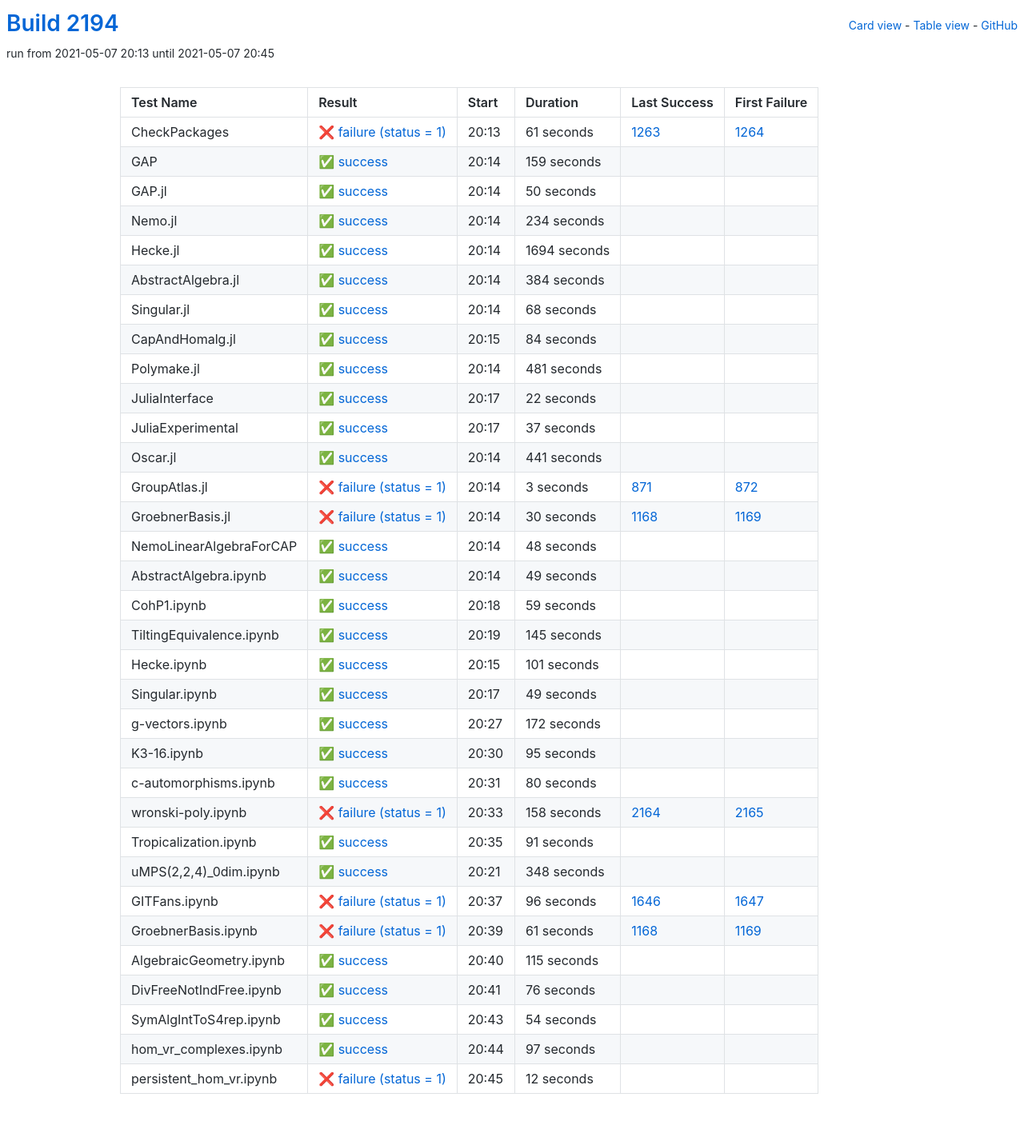
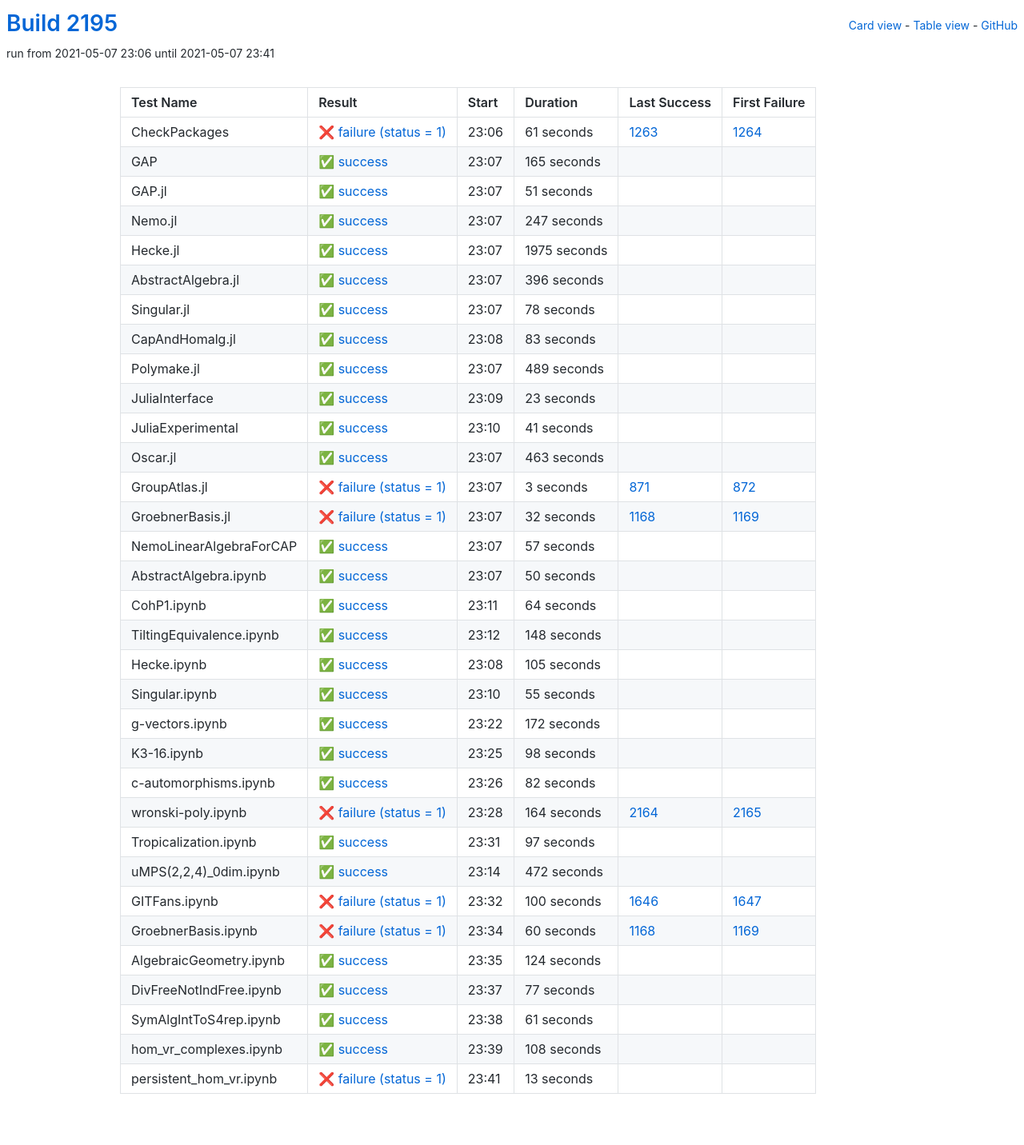
Before and after one commit to oscar-system/oscar-ci-status-stable, a Jekyll site: the page built from table.html, in a window 1280 px wide. Shown: the whole page at 80% size. Built offline with Jekyll 4.4.1, drawn with Linux system fonts in a browser that asks for light colours.

Commit message:
Build #2195

```diff
--- a/_data/ci.yml
+++ b/_data/ci.yml
@@ -1,6 +1,6 @@
 ---
-build: 2194
-build_url: https://oscarci.mathematik.uni-kl.de/job/oscar-stable/2194/
+build: 2195
+build_url: https://oscarci.mathematik.uni-kl.de/job/oscar-stable/2195/
 job: oscar-stable
 organization: oscar-system
 repo: oscar-ci-status-stable
@@ -8,8 +8,8 @@ repourl: https://github.com/oscar-system/oscar-ci-status-stable
 tests:
 - name: CheckPackages
   id: checkpackages
-  log: https://oscarci.mathematik.uni-kl.de/job/oscar-stable/2194/artifact/logs/build-2194/CheckPackages.log
-  start: 2021-05-07 20:13
+  log: https://oscarci.mathematik.uni-kl.de/job/oscar-stable/2195/artifact/logs/build-2195/CheckPackages.log
+  start: 2021-05-07 23:06
   success: false
   exitcode: 1
   status: failure
@@ -20,140 +20,140 @@ tests:
   first_failure_url: https://oscarci.mathematik.uni-kl.de/job/oscar-stable/1264/
 - name: GAP
   id: gap
-  log: https://oscarci.mathematik.uni-kl.de/job/oscar-stable/2194/artifact/logs/build-2194/GAP.log
-  start: 2021-05-07 20:14
+  log: https://oscarci.mathematik.uni-kl.de/job/oscar-stable/2195/artifact/logs/build-2195/GAP.log
+  start: 2021-05-07 23:07
   success: true
   exitcode: 0
   status: success
-  duration: 159
+  duration: 165
   last_success: false
   last_success_url:
   first_failure: false
   first_failure_url:
 - name: GAP.jl
   id: gap-jl
-  log: https://oscarci.mathematik.uni-kl.de/job/oscar-stable/2194/artifact/logs/build-2194/GAP.jl.log
-  start: 2021-05-07 20:14
+  log: https://oscarci.mathematik.uni-kl.de/job/oscar-stable/2195/artifact/logs/build-2195/GAP.jl.log
+  start: 2021-05-07 23:07
   success: true
   exitcode: 0
   status: success
-  duration: 50
+  duration: 51
   last_success: false
   last_success_url:
   first_failure: false
   first_failure_url:
 - name: Nemo.jl
   id: nemo-jl
-  log: https://oscarci.mathematik.uni-kl.de/job/oscar-stable/2194/artifact/logs/build-2194/Nemo.jl.log
-  start: 2021-05-07 20:14
+  log: https://oscarci.mathematik.uni-kl.de/job/oscar-stable/2195/artifact/logs/build-2195/Nemo.jl.log
+  start: 2021-05-07 23:07
   success: true
   exitcode: 0
   status: success
-  duration: 234
+  duration: 247
   last_success: false
   last_success_url:
   first_failure: false
   first_failure_url:
 - name: Hecke.jl
   id: hecke-jl
-  log: https://oscarci.mathematik.uni-kl.de/job/oscar-stable/2194/artifact/logs/build-2194/Hecke.jl.log
-  start: 2021-05-07 20:14
+  log: https://oscarci.mathematik.uni-kl.de/job/oscar-stable/2195/artifact/logs/build-2195/Hecke.jl.log
+  start: 2021-05-07 23:07
   success: true
   exitcode: 0
   status: success
-  duration: 1694
+  duration: 1975
   last_success: false
   last_success_url:
   first_failure: false
   first_failure_url:
 - name: AbstractAlgebra.jl
   id: abstractalgebra-jl
-  log: https://oscarci.mathematik.uni-kl.de/job/oscar-stable/2194/artifact/logs/build-2194/AbstractAlgebra.jl.log
-  start: 2021-05-07 20:14
+  log: https://oscarci.mathematik.uni-kl.de/job/oscar-stable/2195/artifact/logs/build-2195/AbstractAlgebra.jl.log
+  start: 2021-05-07 23:07
   success: true
   exitcode: 0
   status: success
-  duration: 384
+  duration: 396
   last_success: false
   last_success_url:
   first_failure: false
   first_failure_url:
 - name: Singular.jl
   id: singular-jl
-  log: https://oscarci.mathematik.uni-kl.de/job/oscar-stable/2194/artifact/logs/build-2194/Singular.jl.log
-  start: 2021-05-07 20:14
+  log: https://oscarci.mathematik.uni-kl.de/job/oscar-stable/2195/artifact/logs/build-2195/Singular.jl.log
+  start: 2021-05-07 23:07
   success: true
   exitcode: 0
   status: success
-  duration: 68
+  duration: 78
   last_success: false
   last_success_url:
   first_failure: false
   first_failure_url:
 - name: CapAndHomalg.jl
   id: capandhomalg-jl
-  log: https://oscarci.mathematik.uni-kl.de/job/oscar-stable/2194/artifact/logs/build-2194/CapAndHomalg.jl.log
-  start: 2021-05-07 20:15
+  log: https://oscarci.mathematik.uni-kl.de/job/oscar-stable/2195/artifact/logs/build-2195/CapAndHomalg.jl.log
+  start: 2021-05-07 23:08
   success: true
   exitcode: 0
   status: success
-  duration: 84
+  duration: 83
   last_success: false
   last_success_url:
   first_failure: false
   first_failure_url:
 - name: Polymake.jl
   id: polymake-jl
-  log: https://oscarci.mathematik.uni-kl.de/job/oscar-stable/2194/artifact/logs/build-2194/Polymake.jl.log
-  start: 2021-05-07 20:14
+  log: https://oscarci.mathematik.uni-kl.de/job/oscar-stable/2195/artifact/logs/build-2195/Polymake.jl.log
+  start: 2021-05-07 23:07
   success: true
   exitcode: 0
   status: success
-  duration: 481
+  duration: 489
   last_success: false
   last_success_url:
   first_failure: false
   first_failure_url:
 - name: JuliaInterface
   id: juliainterface
-  log: https://oscarci.mathematik.uni-kl.de/job/oscar-stable/2194/artifact/logs/build-2194/JuliaInterface.log
-  start: 2021-05-07 20:17
+  log: https://oscarci.mathematik.uni-kl.de/job/oscar-stable/2195/artifact/logs/build-2195/JuliaInterface.log
+  start: 2021-05-07 23:09
   success: true
   exitcode: 0
   status: success
-  duration: 22
+  duration: 23
   last_success: false
   last_success_url:
   first_failure: false
   first_failure_url:
 - name: JuliaExperimental
   id: juliaexperimental
-  log: https://oscarci.mathematik.uni-kl.de/job/oscar-stable/2194/artifact/logs/build-2194/JuliaExperimental.log
-  start: 2021-05-07 20:17
+  log: https://oscarci.mathematik.uni-kl.de/job/oscar-stable/2195/artifact/logs/build-2195/JuliaExperimental.log
+  start: 2021-05-07 23:10
   success: true
   exitcode: 0
   status: success
-  duration: 37
+  duration: 41
   last_success: false
   last_success_url:
   first_failure: false
   first_failure_url:
 - name: Oscar.jl
   id: oscar-jl
-  log: https://oscarci.mathematik.uni-kl.de/job/oscar-stable/2194/artifact/logs/build-2194/Oscar.jl.log
-  start: 2021-05-07 20:14
+  log: https://oscarci.mathematik.uni-kl.de/job/oscar-stable/2195/artifact/logs/build-2195/Oscar.jl.log
+  start: 2021-05-07 23:07
   success: true
   exitcode: 0
   status: success
-  duration: 441
+  duration: 463
   last_success: false
   last_success_url:
   first_failure: false
   first_failure_url:
 - name: GroupAtlas.jl
   id: groupatlas-jl
-  log: https://oscarci.mathematik.uni-kl.de/job/oscar-stable/2194/artifact/logs/build-2194/GroupAtlas.jl.log
-  start: 2021-05-07 20:14
+  log: https://oscarci.mathematik.uni-kl.de/job/oscar-stable/2195/artifact/logs/build-2195/GroupAtlas.jl.log
+  start: 2021-05-07 23:07
   success: false
   exitcode: 1
   status: failure
@@ -164,92 +164,92 @@ tests:
   first_failure_url: https://oscarci.mathematik.uni-kl.de/job/oscar-stable/872/
 - name: GroebnerBasis.jl
   id: groebnerbasis-jl
-  log: https://oscarci.mathematik.uni-kl.de/job/oscar-stable/2194/artifact/logs/build-2194/GroebnerBasis.jl.log
-  start: 2021-05-07 20:14
+  log: https://oscarci.mathematik.uni-kl.de/job/oscar-stable/2195/artifact/logs/build-2195/GroebnerBasis.jl.log
+  start: 2021-05-07 23:07
   success: false
   exitcode: 1
   status: failure
-  duration: 30
+  duration: 32
   last_success: 1168
   last_success_url: https://oscarci.mathematik.uni-kl.de/job/oscar-stable/1168/
   first_failure: 1169
   first_failure_url: https://oscarci.mathematik.uni-kl.de/job/oscar-stable/1169/
 - name: NemoLinearAlgebraForCAP
   id: nemolinearalgebraforcap
-  log: https://oscarci.mathematik.uni-kl.de/job/oscar-stable/2194/artifact/logs/build-2194/NemoLinearAlgebraForCAP.log
-  start: 2021-05-07 20:14
+  log: https://oscarci.mathematik.uni-kl.de/job/oscar-stable/2195/artifact/logs/build-2195/NemoLinearAlgebraForCAP.log
+  start: 2021-05-07 23:07
   success: true
   exitcode: 0
   status: success
-  duration: 48
+  duration: 57
   last_success: false
   last_success_url:
   first_failure: false
   first_failure_url:
 - name: AbstractAlgebra.ipynb
   id: abstractalgebra-ipynb
-  log: https://oscarci.mathematik.uni-kl.de/job/oscar-stable/2194/artifact/logs/build-2194/AbstractAlgebra.ipynb.log
-  start: 2021-05-07 20:14
+  log: https://oscarci.mathematik.uni-kl.de/job/oscar-stable/2195/artifact/logs/build-2195/AbstractAlgebra.ipynb.log
+  start: 2021-05-07 23:07
   success: true
   exitcode: 0
   status: success
-  duration: 49
+  duration: 50
   last_success: false
   last_success_url:
   first_failure: false
   first_failure_url:
 - name: CohP1.ipynb
   id: cohp1-ipynb
-  log: https://oscarci.mathematik.uni-kl.de/job/oscar-stable/2194/artifact/logs/build-2194/CohP1.ipynb.log
-  start: 2021-05-07 20:18
+  log: https://oscarci.mathematik.uni-kl.de/job/oscar-stable/2195/artifact/logs/build-2195/CohP1.ipynb.log
+  start: 2021-05-07 23:11
   success: true
   exitcode: 0
   status: success
-  duration: 59
+  duration: 64
   last_success: false
   last_success_url:
   first_failure: false
   first_failure_url:
 - name: TiltingEquivalence.ipynb
   id: tiltingequivalence-ipynb
-  log: https://oscarci.mathematik.uni-kl.de/job/oscar-stable/2194/artifact/logs/build-2194/TiltingEquivalence.ipynb.log
-  start: 2021-05-07 20:19
+  log: https://oscarci.mathematik.uni-kl.de/job/oscar-stable/2195/artifact/logs/build-2195/TiltingEquivalence.ipynb.log
+  start: 2021-05-07 23:12
   success: true
   exitcode: 0
   status: success
-  duration: 145
+  duration: 148
   last_success: false
   last_success_url:
   first_failure: false
   first_failure_url:
 - name: Hecke.ipynb
   id: hecke-ipynb
-  log: https://oscarci.mathematik.uni-kl.de/job/oscar-stable/2194/artifact/logs/build-2194/Hecke.ipynb.log
-  start: 2021-05-07 20:15
+  log: https://oscarci.mathematik.uni-kl.de/job/oscar-stable/2195/artifact/logs/build-2195/Hecke.ipynb.log
+  start: 2021-05-07 23:08
   success: true
   exitcode: 0
   status: success
-  duration: 101
+  duration: 105
   last_success: false
   last_success_url:
   first_failure: false
   first_failure_url:
 - name: Singular.ipynb
   id: singular-ipynb
-  log: https://oscarci.mathematik.uni-kl.de/job/oscar-stable/2194/artifact/logs/build-2194/Singular.ipynb.log
-  start: 2021-05-07 20:17
+  log: https://oscarci.mathematik.uni-kl.de/job/oscar-stable/2195/artifact/logs/build-2195/Singular.ipynb.log
+  start: 2021-05-07 23:10
   success: true
   exitcode: 0
   status: success
-  duration: 49
+  duration: 55
   last_success: false
   last_success_url:
   first_failure: false
   first_failure_url:
 - name: g-vectors.ipynb
   id: g-vectors-ipynb
-  log: https://oscarci.mathematik.uni-kl.de/job/oscar-stable/2194/artifact/logs/build-2194/g-vectors.ipynb.log
-  start: 2021-05-07 20:27
+  log: https://oscarci.mathematik.uni-kl.de/job/oscar-stable/2195/artifact/logs/build-2195/g-vectors.ipynb.log
+  start: 2021-05-07 23:22
   success: true
   exitcode: 0
   status: success
@@ -260,128 +260,44 @@ tests:
   first_failure_url:
 - name: K3-16.ipynb
   id: k3-16-ipynb
-  log: https://oscarci.mathematik.uni-kl.de/job/oscar-stable/2194/artifact/logs/build-2194/K3-16.ipynb.log
-  start: 2021-05-07 20:30
+  log: https://oscarci.mathematik.uni-kl.de/job/oscar-stable/2195/artifact/logs/build-2195/K3-16.ipynb.log
+  start: 2021-05-07 23:25
   success: true
   exitcode: 0
   status: success
-  duration: 95
+  duration: 98
   last_success: false
   last_success_url:
   first_failure: false
   first_failure_url:
 - name: c-automorphisms.ipynb
   id: c-automorphisms-ipynb
-  log: https://oscarci.mathematik.uni-kl.de/job/oscar-stable/2194/artifact/logs/build-2194/c-automorphisms.ipynb.log
-  start: 2021-05-07 20:31
+  log: https://oscarci.mathematik.uni-kl.de/job/oscar-stable/2195/artifact/logs/build-2195/c-automorphisms.ipynb.log
+  start: 2021-05-07 23:26
   success: true
   exitcode: 0
   status: success
-  duration: 80
+  duration: 82
   last_success: false
   last_success_url:
   first_failure: false
   first_failure_url:
 - name: wronski-poly.ipynb
   id: wronski-poly-ipynb
-  log: https://oscarci.mathematik.uni-kl.de/job/oscar-stable/2194/artifact/logs/build-2194/wronski-poly.ipynb.log
-  start: 2021-05-07 20:33
+  log: https://oscarci.mathematik.uni-kl.de/job/oscar-stable/2195/artifact/logs/build-2195/wronski-poly.ipynb.log
+  start: 2021-05-07 23:28
   success: false
   exitcode: 1
   status: failure
-  duration: 158
+  duration: 164
   last_success: 2164
   last_success_url: https://oscarci.mathematik.uni-kl.de/job/oscar-stable/2164/
   first_failure: 2165
   first_failure_url: https://oscarci.mathematik.uni-kl.de/job/oscar-stable/2165/
 - name: Tropicalization.ipynb
   id: tropicalization-ipynb
-  log: https://oscarci.mathematik.uni-kl.de/job/oscar-stable/2194/artifact/logs/build-2194/Tropicalization.ipynb.log
-  start: 2021-05-07 20:35
-  success: true
-  exitcode: 0
-  status: success
-  duration: 91
-  last_success: false
-  last_success_url:
-  first_failure: false
-  first_failure_url:
-- name: uMPS(2,2,4)_0dim.ipynb
-  id: umps-2-2-4-0dim-ipynb
-  log: https://oscarci.mathematik.uni-kl.de/job/oscar-stable/2194/artifact/logs/build-2194/uMPS-2-2-4-_0dim.ipynb.log
-  start: 2021-05-07 20:21
-  success: true
-  exitcode: 0
-  status: success
-  duration: 348
-  last_success: false
-  last_success_url:
-  first_failure: false
-  first_failure_url:
-- name: GITFans.ipynb
-  id: gitfans-ipynb
-  log: https://oscarci.mathematik.uni-kl.de/job/oscar-stable/2194/artifact/logs/build-2194/GITFans.ipynb.log
-  start: 2021-05-07 20:37
-  success: false
-  exitcode: 1
-  status: failure
-  duration: 96
-  last_success: 1646
-  last_success_url: https://oscarci.mathematik.uni-kl.de/job/oscar-stable/1646/
-  first_failure: 1647
-  first_failure_url: https://oscarci.mathematik.uni-kl.de/job/oscar-stable/1647/
-- name: GroebnerBasis.ipynb
-  id: groebnerbasis-ipynb
-  log: https://oscarci.mathematik.uni-kl.de/job/oscar-stable/2194/artifact/logs/build-2194/GroebnerBasis.ipynb.log
-  start: 2021-05-07 20:39
-  success: false
-  exitcode: 1
-  status: failure
-  duration: 61
-  last_success: 1168
-  last_success_url: https://oscarci.mathematik.uni-kl.de/job/oscar-stable/1168/
-  first_failure: 1169
-  first_failure_url: https://oscarci.mathematik.uni-kl.de/job/oscar-stable/1169/
-- name: AlgebraicGeometry.ipynb
-  id: algebraicgeometry-ipynb
-  log: https://oscarci.mathematik.uni-kl.de/job/oscar-stable/2194/artifact/logs/build-2194/AlgebraicGeometry.ipynb.log
-  start: 2021-05-07 20:40
-  success: true
-  exitcode: 0
-  status: success
-  duration: 115
-  last_success: false
-  last_success_url:
-  first_failure: false
-  first_failure_url:
-- name: DivFreeNotIndFree.ipynb
-  id: divfreenotindfree-ipynb
-  log: https://oscarci.mathematik.uni-kl.de/job/oscar-stable/2194/artifact/logs/build-2194/DivFreeNotIndFree.ipynb.log
-  start: 2021-05-07 20:41
-  success: true
-  exitcode: 0
-  status: success
-  duration: 76
-  last_success: false
-  last_success_url:
-  first_failure: false
-  first_failure_url:
-- name: SymAlgIntToS4rep.ipynb
-  id: symalginttos4rep-ipynb
-  log: https://oscarci.mathematik.uni-kl.de/job/oscar-stable/2194/artifact/logs/build-2194/SymAlgIntToS4rep.ipynb.log
-  start: 2021-05-07 20:43
-  success: true
-  exitcode: 0
-  status: success
-  duration: 54
-  last_success: false
-  last_success_url:
-  first_failure: false
-  first_failure_url:
-- name: hom_vr_complexes.ipynb
-  id: hom-vr-complexes-ipynb
-  log: https://oscarci.mathematik.uni-kl.de/job/oscar-stable/2194/artifact/logs/build-2194/hom_vr_complexes.ipynb.log
-  start: 2021-05-07 20:44
+  log: https://oscarci.mathematik.uni-kl.de/job/oscar-stable/2195/artifact/logs/build-2195/Tropicalization.ipynb.log
+  start: 2021-05-07 23:31
   success: true
   exitcode: 0
   status: success
@@ -390,15 +306,99 @@ tests:
   last_success_url:
   first_failure: false
   first_failure_url:
-- name: persistent_hom_vr.ipynb
-  id: persistent-hom-vr-ipynb
-  log: https://oscarci.mathematik.uni-kl.de/job/oscar-stable/2194/artifact/logs/build-2194/persistent_hom_vr.ipynb.log
-  start: 2021-05-07 20:45
-  success: false
-  exitcode: 1
-  status: failure
-  duration: 12
+- name: uMPS(2,2,4)_0dim.ipynb
+  id: umps-2-2-4-0dim-ipynb
+  log: https://oscarci.mathematik.uni-kl.de/job/oscar-stable/2195/artifact/logs/build-2195/uMPS-2-2-4-_0dim.ipynb.log
+  start: 2021-05-07 23:14
+  success: true
+  exitcode: 0
+  status: success
+  duration: 472
   last_success: false
   last_success_url:
   first_failure: false
   first_failure_url:
+- name: GITFans.ipynb
+  id: gitfans-ipynb
+  log: https://oscarci.mathematik.uni-kl.de/job/oscar-stable/2195/artifact/logs/build-2195/GITFans.ipynb.log
+  start: 2021-05-07 23:32
+  success: false
+  exitcode: 1
+  status: failure
+  duration: 100
+  last_success: 1646
+  last_success_url: https://oscarci.mathematik.uni-kl.de/job/oscar-stable/1646/
+  first_failure: 1647
+  first_failure_url: https://oscarci.mathematik.uni-kl.de/job/oscar-stable/1647/
+- name: GroebnerBasis.ipynb
+  id: groebnerbasis-ipynb
+  log: https://oscarci.mathematik.uni-kl.de/job/oscar-stable/2195/artifact/logs/build-2195/GroebnerBasis.ipynb.log
+  start: 2021-05-07 23:34
+  success: false
+  exitcode: 1
+  status: failure
+  duration: 60
+  last_success: 1168
+  last_success_url: https://oscarci.mathematik.uni-kl.de/job/oscar-stable/1168/
+  first_failure: 1169
+  first_failure_url: https://oscarci.mathematik.uni-kl.de/job/oscar-stable/1169/
+- name: AlgebraicGeometry.ipynb
+  id: algebraicgeometry-ipynb
+  log: https://oscarci.mathematik.uni-kl.de/job/oscar-stable/2195/artifact/logs/build-2195/AlgebraicGeometry.ipynb.log
+  start: 2021-05-07 23:35
+  success: true
+  exitcode: 0
+  status: success
+  duration: 124
+  last_success: false
+  last_success_url:
+  first_failure: false
+  first_failure_url:
+- name: DivFreeNotIndFree.ipynb
+  id: divfreenotindfree-ipynb
+  log: https://oscarci.mathematik.uni-kl.de/job/oscar-stable/2195/artifact/logs/build-2195/DivFreeNotIndFree.ipynb.log
+  start: 2021-05-07 23:37
+  success: true
+  exitcode: 0
+  status: success
+  duration: 77
+  last_success: false
+  last_success_url:
+  first_failure: false
+  first_failure_url:
+- name: SymAlgIntToS4rep.ipynb
+  id: symalginttos4rep-ipynb
+  log: https://oscarci.mathematik.uni-kl.de/job/oscar-stable/2195/artifact/logs/build-2195/SymAlgIntToS4rep.ipynb.log
+  start: 2021-05-07 23:38
+  success: true
+  exitcode: 0
+  status: success
+  duration: 61
+  last_success: false
+  last_success_url:
+  first_failure: false
+  first_failure_url:
+- name: hom_vr_complexes.ipynb
+  id: hom-vr-complexes-ipynb
+  log: https://oscarci.mathematik.uni-kl.de/job/oscar-stable/2195/artifact/logs/build-2195/hom_vr_complexes.ipynb.log
+  start: 2021-05-07 23:39
+  success: true
+  exitcode: 0
+  status: success
+  duration: 108
+  last_success: false
+  last_success_url:
+  first_failure: false
+  first_failure_url:
+- name: persistent_hom_vr.ipynb
+  id: persistent-hom-vr-ipynb
+  log: https://oscarci.mathematik.uni-kl.de/job/oscar-stable/2195/artifact/logs/build-2195/persistent_hom_vr.ipynb.log
+  start: 2021-05-07 23:41
+  success: false
+  exitcode: 1
+  status: failure
+  duration: 13
+  last_success: false
+  last_success_url:
+  first_failure: false
+  first_failure_url:
```
Also changed, not shown: README.md.
